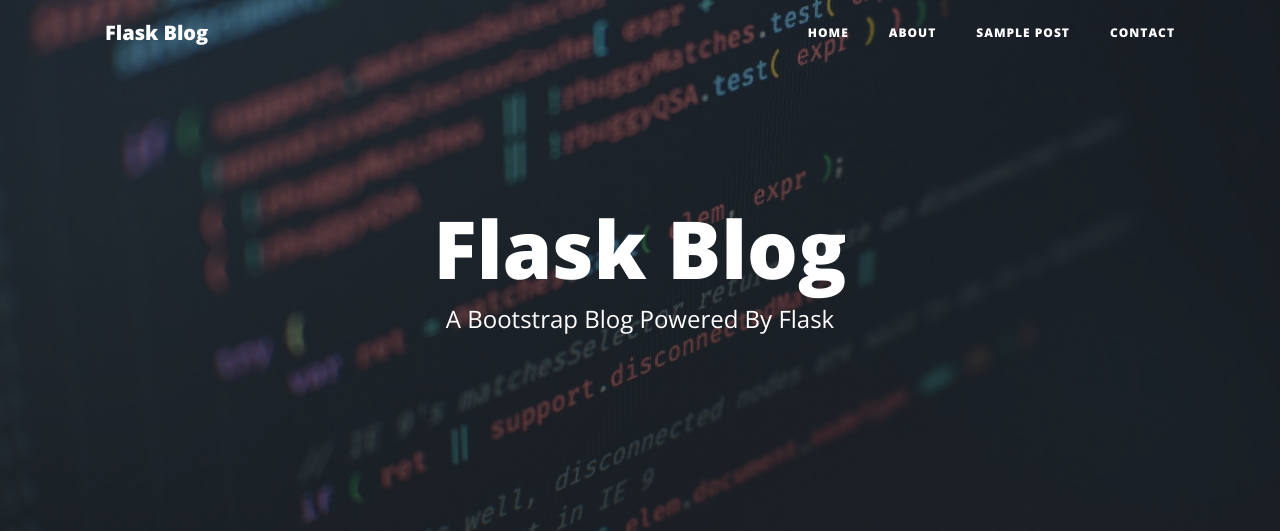
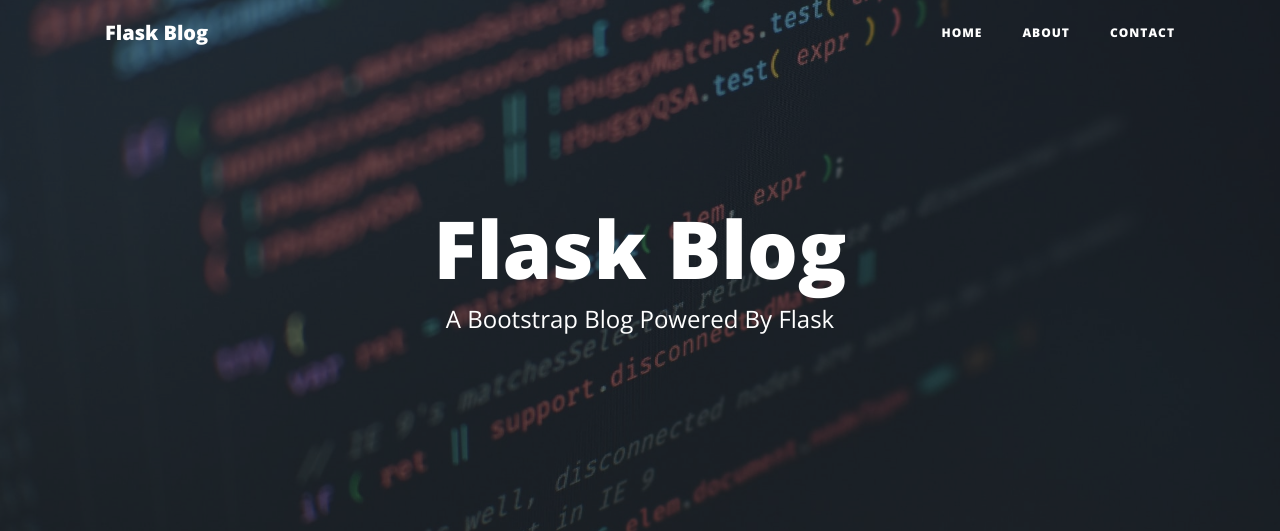
Before and after one commit to kmhmubin/Python-Projects-with-source-code, a Flask app: page / in a window 1280 px wide. Shown: the top 531 px of the page. Run offline with Flask 2, Linux system fonts and the light colour scheme; some libraries are stand-ins or nearby versions.

Commit message:
fix: navbar link

```diff
--- a/FlasKBlog/templates/index.html
+++ b/FlasKBlog/templates/index.html
@@ -62,9 +62,6 @@
             </li>
             <li class="nav-item">
               <a class="nav-link" href="about.html">About</a>
-            </li>
-            <li class="nav-item">
-              <a class="nav-link" href="post.html">Sample Post</a>
             </li>
             <li class="nav-item">
               <a class="nav-link" href="contact.html">Contact</a>
```
